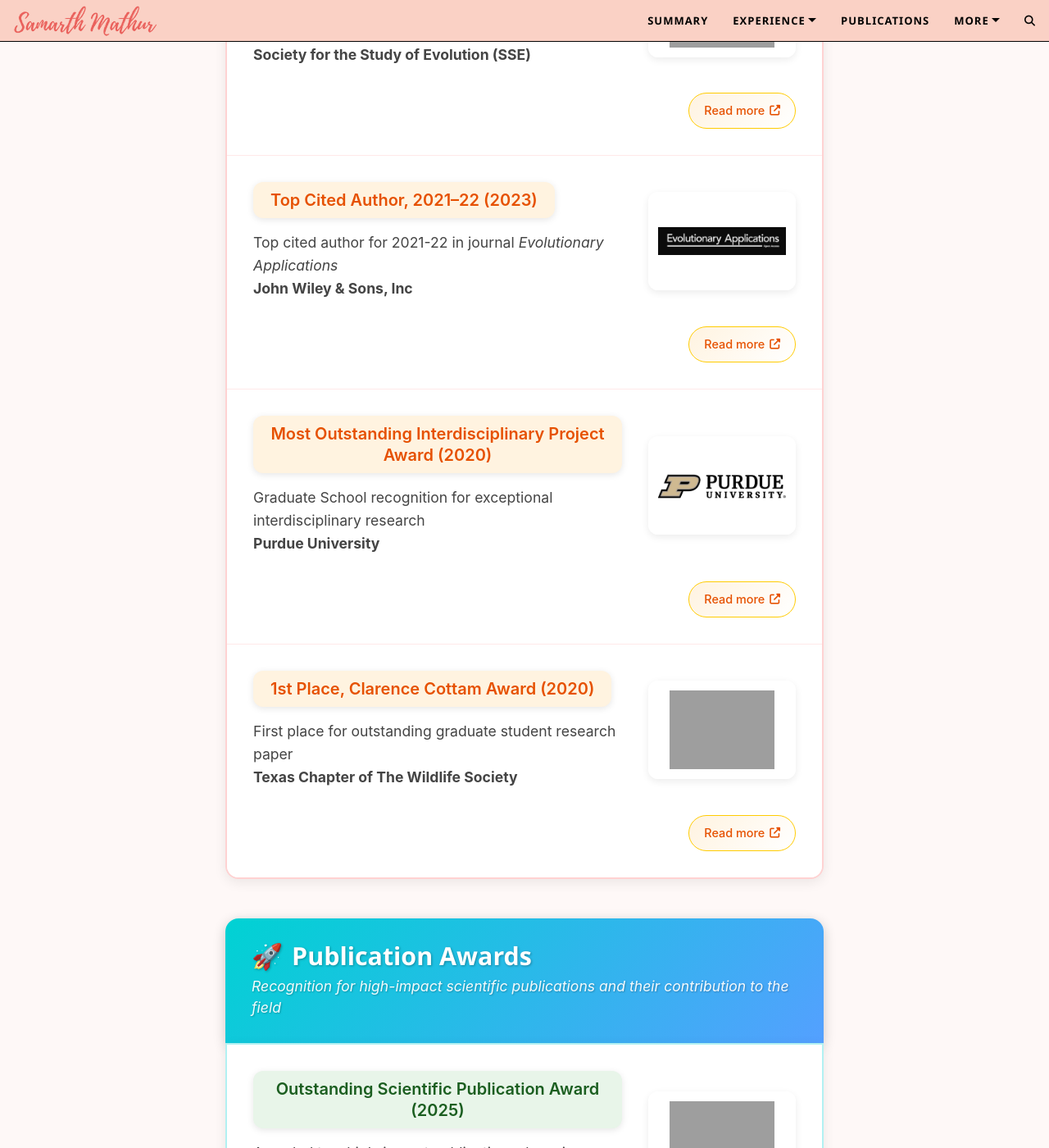
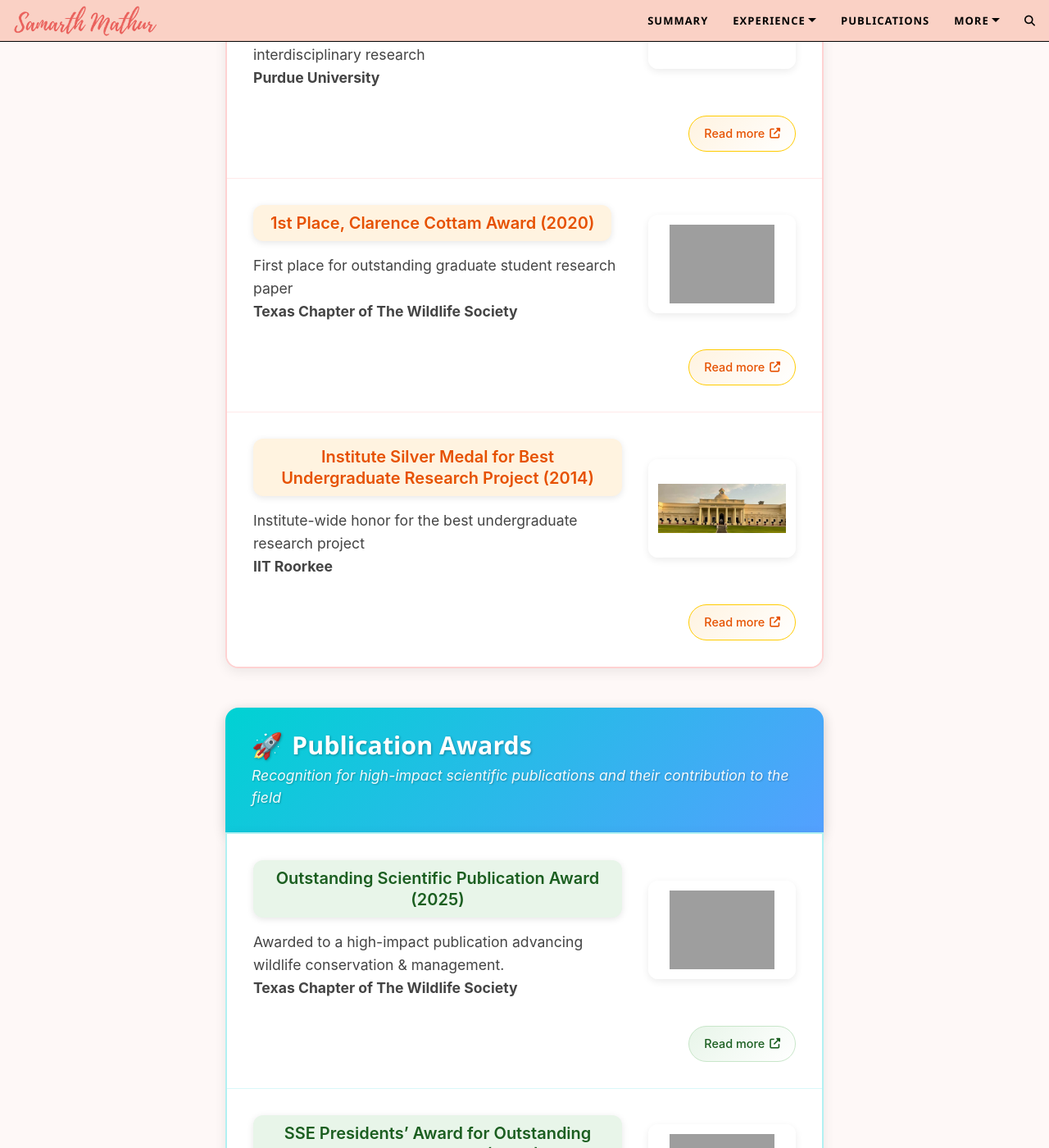
Before and after one commit to samarth8392/samarth8392.github.io, a Jekyll site: the page built from awards.md, in a window 1280 px wide and 1400 px high, scrolled down 1115 px. Shown: the whole window at 82% size. Built offline with Jekyll 4.4.1, drawn with Linux system fonts in a browser that asks for light colours; comment, search, counter and statistics services are not loaded; some of the changed text lies outside the part shown; grey boxes are pictures that could not be loaded.

Commit message:
refactor: move dissertation/citation awards to Publication Awards, medal to Scientific
Move SSE Presidents' Award and Top Cited Author into Publication
Awards, and move the IIT Roorkee Institute Silver Medal into
Scientific & Research Excellence, per updated categorization.

```diff
--- a/awards.md
+++ b/awards.md
@@ -32,27 +32,6 @@
         Read more <i class="fas fa-external-link-alt"></i>
       </a>
     </div>
-    <!-- Second badge -->
-    <div class="badge-item">
-      <span class="badge badge-leadership">SSE Presidents’ Award for Outstanding Dissertation Paper (2024)</span>
-      <div class="badge-description">Published in the journal <i>Evolution</i><br>
-        <b>Society for the Study of Evolution (SSE)</b>
-      </div>
-      <img src="https://www.evolutionsociety.org/themes/SSEResponsive/images/logo.svg" alt="Award Logo" class="badge-logo">
-      <a href="https://example.com/leadership-award-details" class="badge-read-more leadership" target="_blank">
-        Read more <i class="fas fa-external-link-alt"></i>
-      </a>
-    </div>
-    <div class="badge-item">
-      <span class="badge badge-leadership">Top Cited Author, 2021&ndash;22 (2023) </span>
-      <div class="badge-description">Top cited author for 2021-22 in journal <i>Evolutionary Applications</i><br>
-        <b>John Wiley & Sons, Inc</b>
-      </div>
-      <img src="../assets/img/eva_logo.png" alt="Award Logo" class="badge-logo">
-      <a href="https://example.com/leadership-award-details" class="badge-read-more leadership" target="_blank">
-        Read more <i class="fas fa-external-link-alt"></i>
-      </a>
-    </div>
     <div class="badge-item">
       <span class="badge badge-leadership">Most Outstanding Interdisciplinary Project Award (2020)</span>
       <div class="badge-description">Graduate School recognition for exceptional interdisciplinary research<br>
@@ -73,6 +52,16 @@
         Read more <i class="fas fa-external-link-alt"></i>
       </a>
     </div>
+    <div class="badge-item">
+      <span class="badge badge-leadership">Institute Silver Medal for Best Undergraduate Research Project (2014)</span>
+      <div class="badge-description">Institute-wide honor for the best undergraduate research project<br>
+        <b>IIT Roorkee</b>
+      </div>
+      <img src="../assets/img/iitr.png" alt="IIT Roorkee Logo" class="badge-logo">
+      <a href="https://example.com/leadership-award-details" class="badge-read-more leadership" target="_blank">
+        Read more <i class="fas fa-external-link-alt"></i>
+      </a>
+    </div>
   </div>
 </div>
 
@@ -89,6 +78,26 @@
         <b>Texas Chapter of The Wildlife Society</b>
       </div>
       <img src="https://tctws.org/wp/wp-content/uploads/2022/09/Horizontal_MULTI-e1663818339589.png" alt="Award Logo" class="badge-logo">
+      <a href="https://example.com/leadership-award-details" class="badge-read-more publication" target="_blank">
+        Read more <i class="fas fa-external-link-alt"></i>
+      </a>
+    </div>
+    <div class="badge-item">
+      <span class="badge badge-publication">SSE Presidents’ Award for Outstanding Dissertation Paper (2024)</span>
+      <div class="badge-description">Published in the journal <i>Evolution</i><br>
+        <b>Society for the Study of Evolution (SSE)</b>
+      </div>
+      <img src="https://www.evolutionsociety.org/themes/SSEResponsive/images/logo.svg" alt="Award Logo" class="badge-logo">
+      <a href="https://example.com/leadership-award-details" class="badge-read-more publication" target="_blank">
+        Read more <i class="fas fa-external-link-alt"></i>
+      </a>
+    </div>
+    <div class="badge-item">
+      <span class="badge badge-publication">Top Cited Author, 2021&ndash;22 (2023) </span>
+      <div class="badge-description">Top cited author for 2021-22 in journal <i>Evolutionary Applications</i><br>
+        <b>John Wiley & Sons, Inc</b>
+      </div>
+      <img src="../assets/img/eva_logo.png" alt="Award Logo" class="badge-logo">
       <a href="https://example.com/leadership-award-details" class="badge-read-more publication" target="_blank">
         Read more <i class="fas fa-external-link-alt"></i>
       </a>
@@ -135,17 +144,6 @@
         Read more <i class="fas fa-external-link-alt"></i>
       </a>
     </div>
-    <!-- Fourth badge -->
-    <div class="badge-item">
-      <span class="badge badge-student">Institute Silver Medal for Best Undergraduate Research Project (2014)</span>
-      <div class="badge-description">Institute-wide honor for the best undergraduate research project<br>
-        <b>IIT Roorkee</b>
-      </div>
-      <img src="../assets/img/iitr.png" alt="IIT Roorkee Logo" class="badge-logo">
-      <a href="https://example.com/leadership-award-details" class="badge-read-more student" target="_blank">
-        Read more <i class="fas fa-external-link-alt"></i>
-      </a>
-    </div>
   </div>
 </div>
 
```
